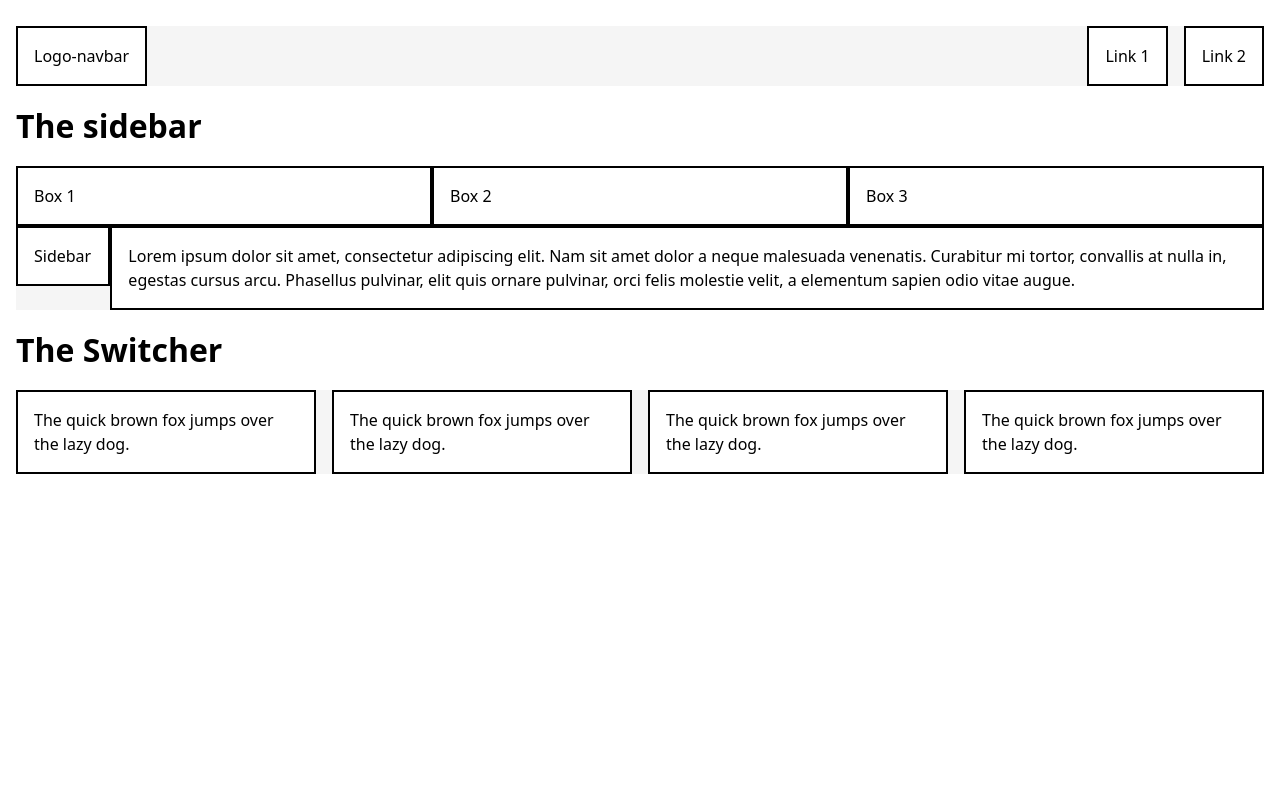
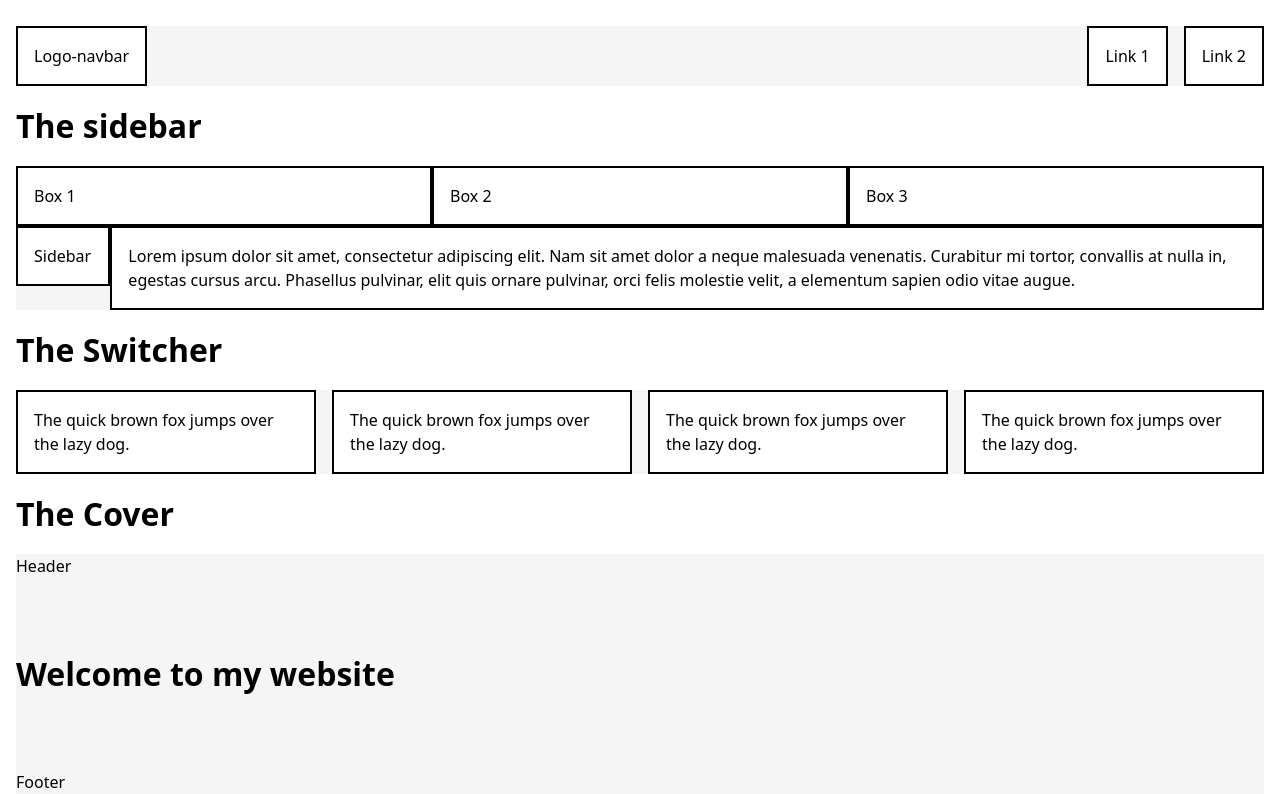
Before and after one commit to DeluxeOwl/every-layout, a React (Vite) app: page / in a window 1280 px wide. Shown: the part 946-1740 px from the top of the page. Before the commit the page ends 1420 px from the top, so only its background shows below. Built offline with nearby package versions, Linux system fonts and the light colour scheme.

Commit message:
the cover

```diff
--- a/src/App.css
+++ b/src/App.css
@@ -177,3 +177,36 @@ h1 {
     there are more than 4 child elements */
     flex-basis: 100%;
 }
+
+/* The Cover */
+
+.cover {
+    --space: var(--s1);
+    /* ↓ Establish a columnal flex context */
+    display: flex;
+    flex-direction: column;
+    /* ↓ Set a minimum height to match the viewport height
+    (any minimum would be fine) */
+    min-block-size: 30vh;
+    /* Set a padding value */
+    padding: var(--space);
+}
+.cover > * {
+    /* ↓ Give each child a top and bottom margin */
+    margin-block: var(--s1);
+}
+.cover > :first-child:not(h1) {
+    /* ↓ Remove the top margin from the first-child
+    if it _doesn't_ match the centered element */
+    margin-block-start: 0;
+}
+.cover > :last-child:not(h1) {
+    /* ↓ Remove the bottom margin from the last-child
+    if it _doesn't_ match the centered element */
+    margin-block-end: 0;
+}
+.cover > h1 {
+    /* ↓ Center the centered element (h1 here)
+    in the available vertical space */
+    margin-block: auto;
+}
--- a/src/App.jsx
+++ b/src/App.jsx
@@ -100,6 +100,14 @@ function App() {
           </div> */}
         </div>
       </Container>
+      <Title>The Cover</Title>
+      <Container>
+        <div class="cover">
+          <div>Header</div>
+          <h1>Welcome to my website</h1>
+          <div>Footer</div>
+        </div>
+      </Container>
     </div>
   );
 }
```
